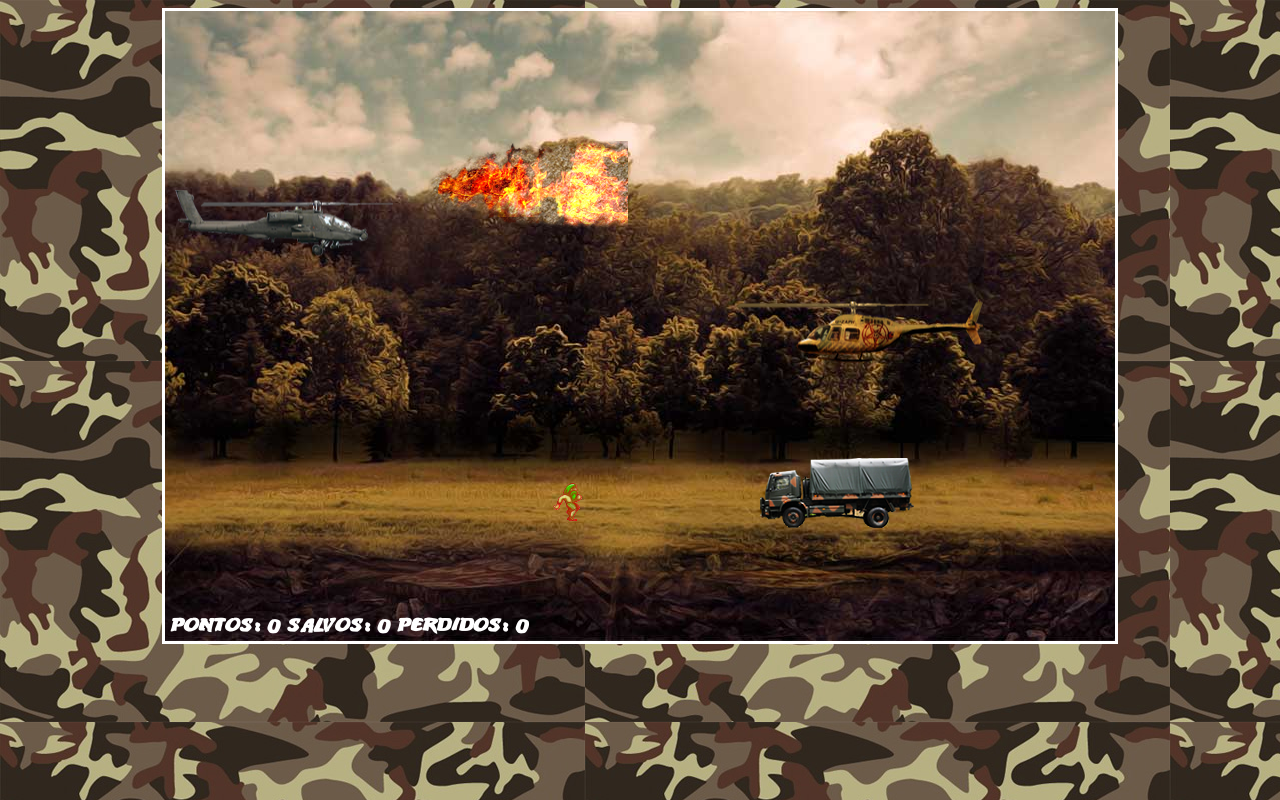
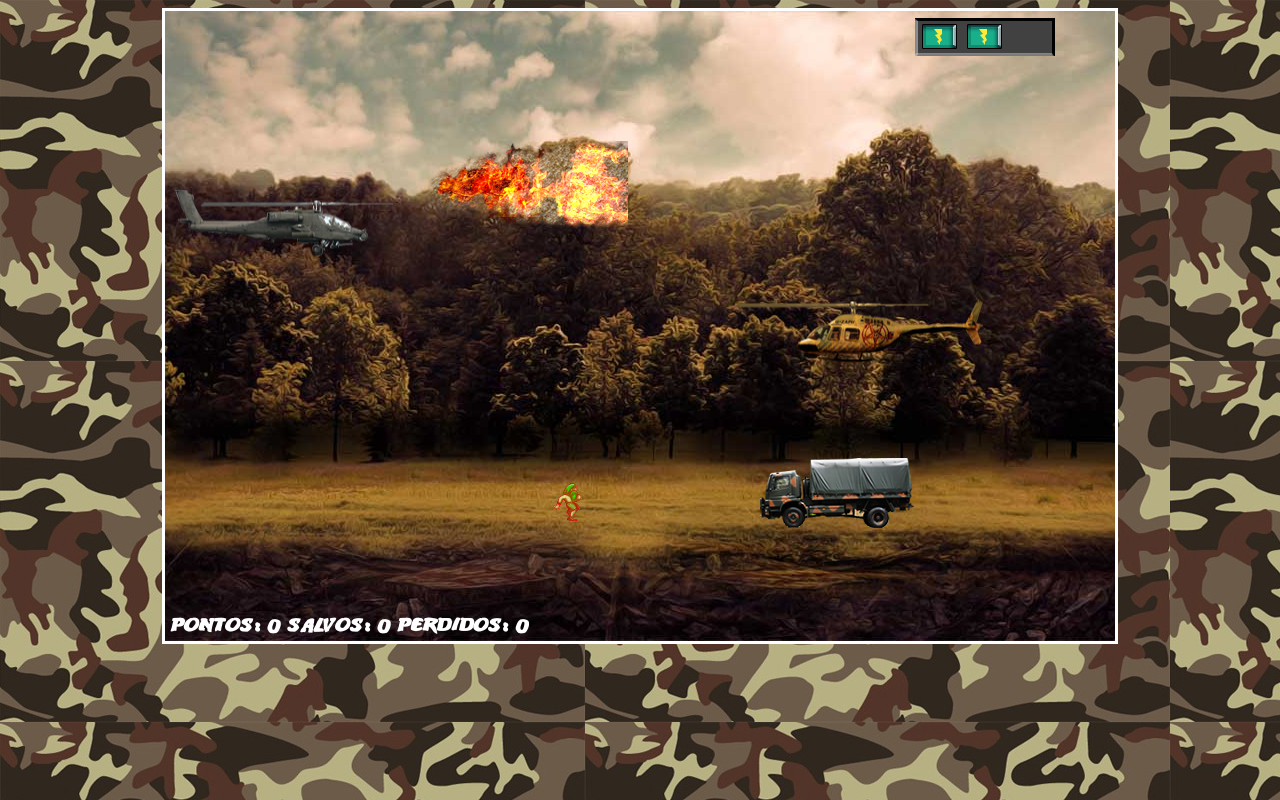
Before and after one commit to agnaldopsfilho/jogo-resgate, a plain HTML site: page index.html in a window 1280 px wide. Both pictures are taken after a click on the button "Start". Drawn offline with Linux system fonts and the light colour scheme.

Commit message:
Criado e estilizado a barra de energia

```diff
--- a/css/estilos.css
+++ b/css/estilos.css
@@ -221,3 +221,11 @@ h2 {
 	font-size:20px;
 	color:#FFF
 }
+
+#energia {
+	width: 140px;
+	height: 38px;
+	position: absolute;
+	left: 750px;
+	top: 7px;
+}
--- a/js/js.js
+++ b/js/js.js
@@ -6,12 +6,14 @@ function start() { // Inicio da função start()
 	$("#fundoGame").append("<div id='inimigo2'></div>");
 	$("#fundoGame").append("<div id='amigo' class='anima3'></div>");
 	$("#fundoGame").append("<div id='placar'></div>");
+	$("#fundoGame").append("<div id='energia'></div>");
 
 
 	//Principais variáveis do jogo
 	var pontos=0;
 	var salvos=0;
 	var perdidos=0;
+	var energiaAtual=3;
 
 	var podeAtirar=true;
 	var fimdejogo=false;
@@ -57,7 +59,7 @@ moveinimigo2();
 moveamigo();
 colisao();
 placar()
-
+energia()
 
 } // Fim da função loop()
 
@@ -195,6 +197,8 @@ function colisao() {
 
 		if (colisao1.length>0) {
 
+			energiaAtual--;
+
 			inimigo1X = parseInt($("#inimigo1").css("left"));
 			inimigo1Y = parseInt($("#inimigo1").css("top"));
 			explosao1(inimigo1X,inimigo1Y) ;
@@ -207,6 +211,8 @@ function colisao() {
 
 			// jogador com o inimigo2
 		if (colisao2.length>0) {
+
+			energiaAtual--;
 
 			inimigo2X = parseInt($("#inimigo2").css("left"));
 			inimigo2Y = parseInt($("#inimigo2").css("top"));
@@ -398,4 +404,31 @@ function explosao3(amigoX,amigoY) {
 
 	} //fim da função placar()
 
+	//Barra de energia
+function energia() {
+
+		if (energiaAtual==3) {
+
+			$("#energia").css("background-image", "url(imgs/energia3.png)");
+		}
+
+		if (energiaAtual==2) {
+
+			$("#energia").css("background-image", "url(imgs/energia2.png)");
+		}
+
+		if (energiaAtual==1) {
+
+			$("#energia").css("background-image", "url(imgs/energia1.png)");
+		}
+
+		if (energiaAtual==0) {
+
+			$("#energia").css("background-image", "url(imgs/energia0.png)");
+
+			//Game Over
+		}
+
+	} // Fim da função energia()
+
 } // Fim da função start
```
